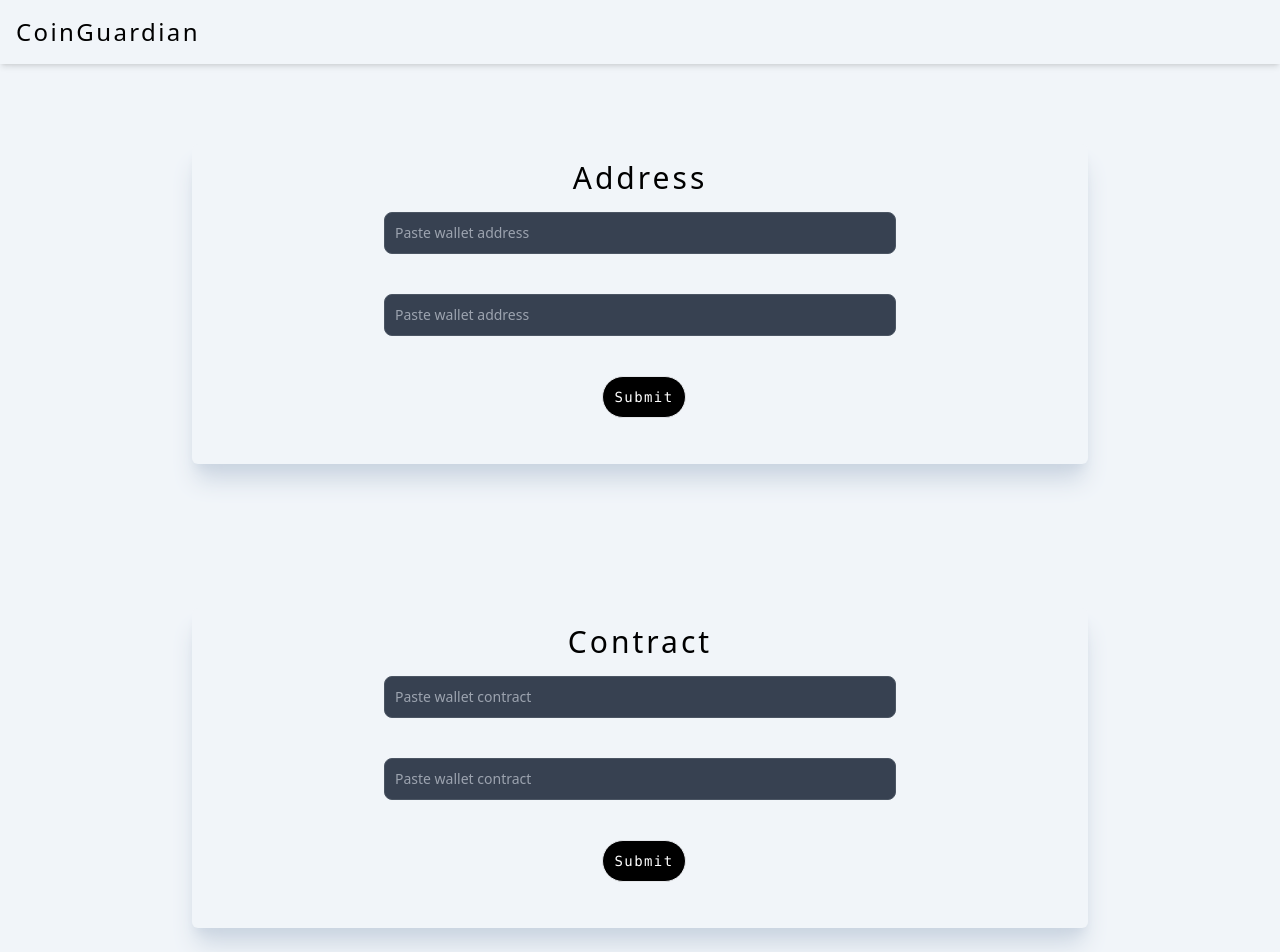
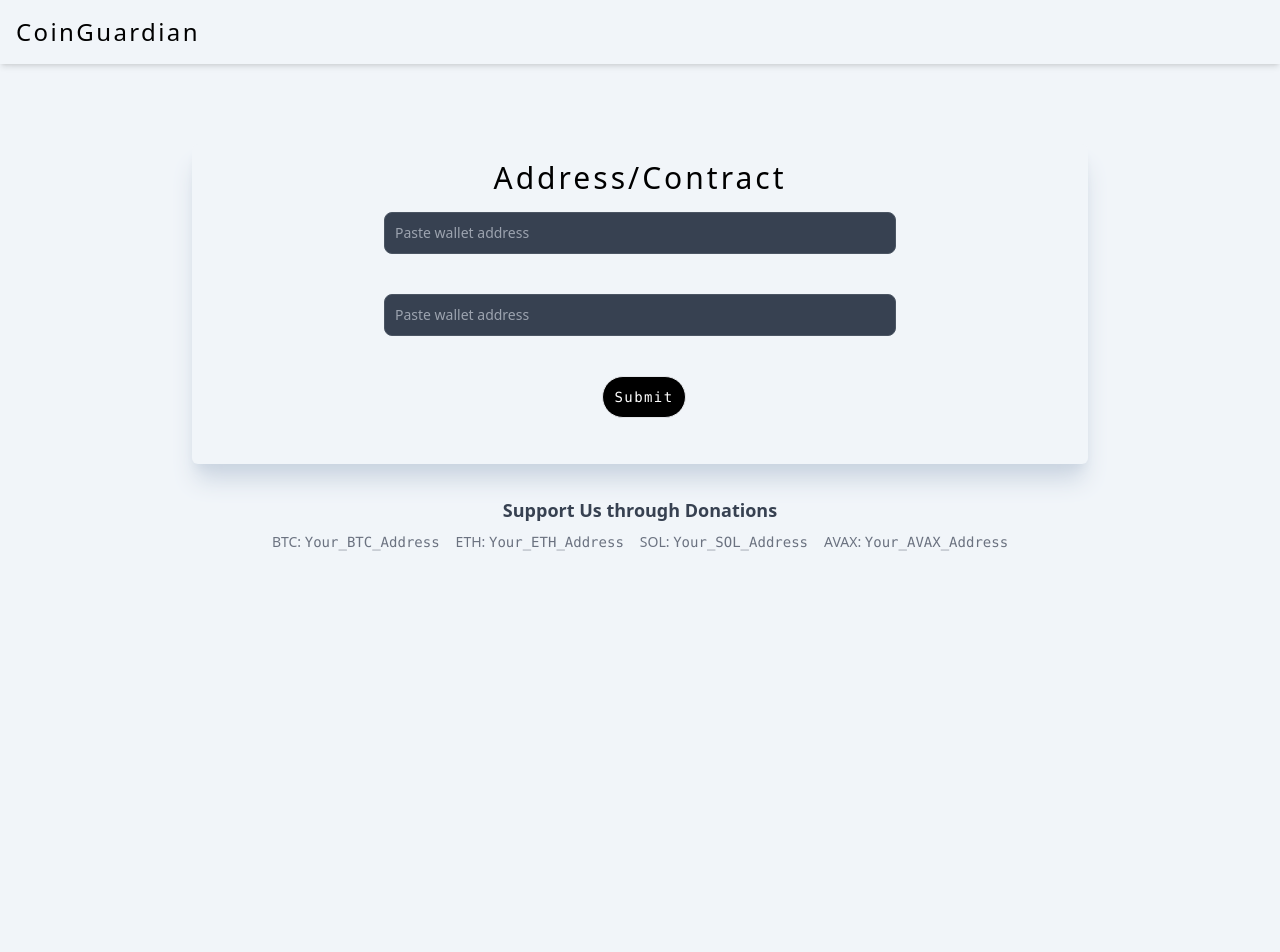
Before and after one commit to Ramen96/coin-guardian, an Angular app: page /app in a window 1280 px wide. Shown: the top 952 px of the page. After the commit the page ends 800 px from the top, so only its background shows below. Built offline with nearby package versions, Linux system fonts and the light colour scheme.

Commit message:
created new component to fetch blockchain data on eth

```diff
--- a/src/app/address/address.component.ts
+++ b/src/app/address/address.component.ts
@@ -11,7 +11,7 @@ import { FooterComponent } from '../footer/footer.component';
   template:`
     <div class="flex justify-center items-center h-1/2 mt-36">
         <div class="w-full max-w-4xl h-80 bg-slate-100 rounded-md overflow-hidden shadow-xl shadow-slate-300 p-4 dark:bg-zinc-900 dark:shadow-slate-900 dark:shadow-lg dark:text-white">
-            <h2 class="text-3xl text-center font-extralight tracking-widest mb-4 text-black dark:text-gray-200">Address</h2>
+            <h2 class="text-3xl text-center font-extralight tracking-widest mb-4 text-black dark:text-gray-200">Address/Contract</h2>
             <form class="flex items-center flex-col max-w-lg mx-auto mb-4 space-y-10">
                 <div class="relative w-full">
                     <input type="text" #inputFeild1 (keyup.enter)="processData(inputFeild1.value, inputFeild2.value)" class="bg-gray-700 border border-gray-600 text-white text-sm rounded-lg block w-full p-2.5 dark:bg-gray-600 dark:border-gray-500 dark:placeholder-gray-400" placeholder="Paste wallet address" required />
@@ -20,20 +20,6 @@ import { FooterComponent } from '../footer/footer.component';
                     <input type="text" #inputFeild2 (keyup.enter)="processData(inputFeild1.value, inputFeild2.value)" class="bg-gray-700 border border-gray-600 text-white text-sm rounded-lg block w-full p-2.5 dark:bg-gray-600 dark:border-gray-500 dark:placeholder-gray-400" placeholder="Paste wallet address" required />
                 </div>
                 <button type="submit" (click)="processData(inputFeild1.value, inputFeild2.value)" class="inline-flex items-center py-2.5 px-3 ms-2 text-sm font-light font-mono tracking-widest text-white bg-black rounded-full border focus:outline-none dark:bg-white dark:text-black">Submit</button>
-            </form>
-        </div>
-    </div>
-    <div class="flex justify-center items-center h-1/2 mt-36">
-        <div class="w-full max-w-4xl h-80 bg-slate-100 rounded-md overflow-hidden shadow-xl shadow-slate-300 p-4 dark:bg-zinc-900 dark:shadow-slate-900 dark:shadow-lg dark:text-white">
-            <h2 class="text-3xl text-center font-extralight tracking-widest mb-4 text-black dark:text-gray-200">Contract</h2>
-            <form class="flex items-center flex-col max-w-lg mx-auto mb-4 space-y-10">
-                <div class="relative w-full">
-                    <input type="text" #inputFeild3 (keyup.enter)="processData(inputFeild1.value, inputFeild2.value)" class="bg-gray-700 border border-gray-600 text-white text-sm rounded-lg block w-full p-2.5 dark:bg-gray-600 dark:border-gray-500 dark:placeholder-gray-400" placeholder="Paste wallet contract" required />
-                </div>
-                <div class="relative w-full">
-                    <input type="text" #inputFeild4 (keyup.enter)="processData(inputFeild1.value, inputFeild2.value)"  class="bg-gray-700 border border-gray-600 text-white text-sm rounded-lg block w-full p-2.5 dark:bg-gray-600 dark:border-gray-500 dark:placeholder-gray-400" placeholder="Paste wallet contract" required />
-                </div>
-                <button type="submit" (click)="processData(inputFeild3.value, inputFeild4.value)" class="inline-flex items-center py-2.5 px-3 ms-2 text-sm font-light font-mono tracking-widest text-white bg-black rounded-full border focus:outline-none dark:bg-white dark:text-black">Submit</button>
             </form>
         </div>
     </div>
--- /dev/null
+++ b/src/app/block-data/block-data.component.ts
@@ -0,0 +1,16 @@
+import { Component } from '@angular/core';
+
+@Component({
+  selector: 'app-block-data',
+  standalone: true,
+  imports: [],
+  template: `
+    <p>
+      block-data works!
+    </p>
+  `,
+  styleUrl: './block-data.component.scss'
+})
+export class BlockDataComponent {
+
+}
```
Also changed, not shown: src/app/block-data/block-data.component.scss (added), 1 other file (tests, documents, lock files or other folders).
